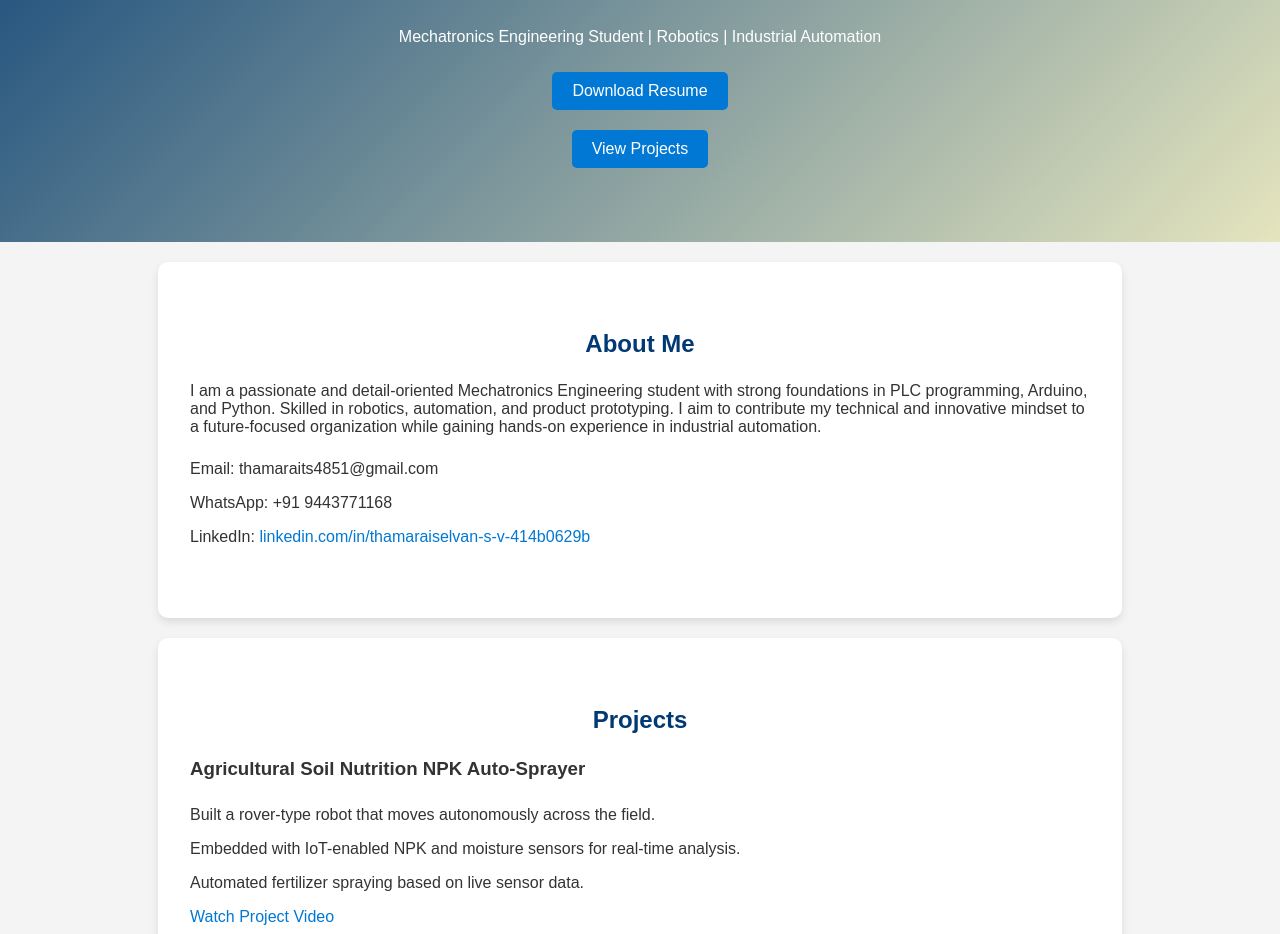
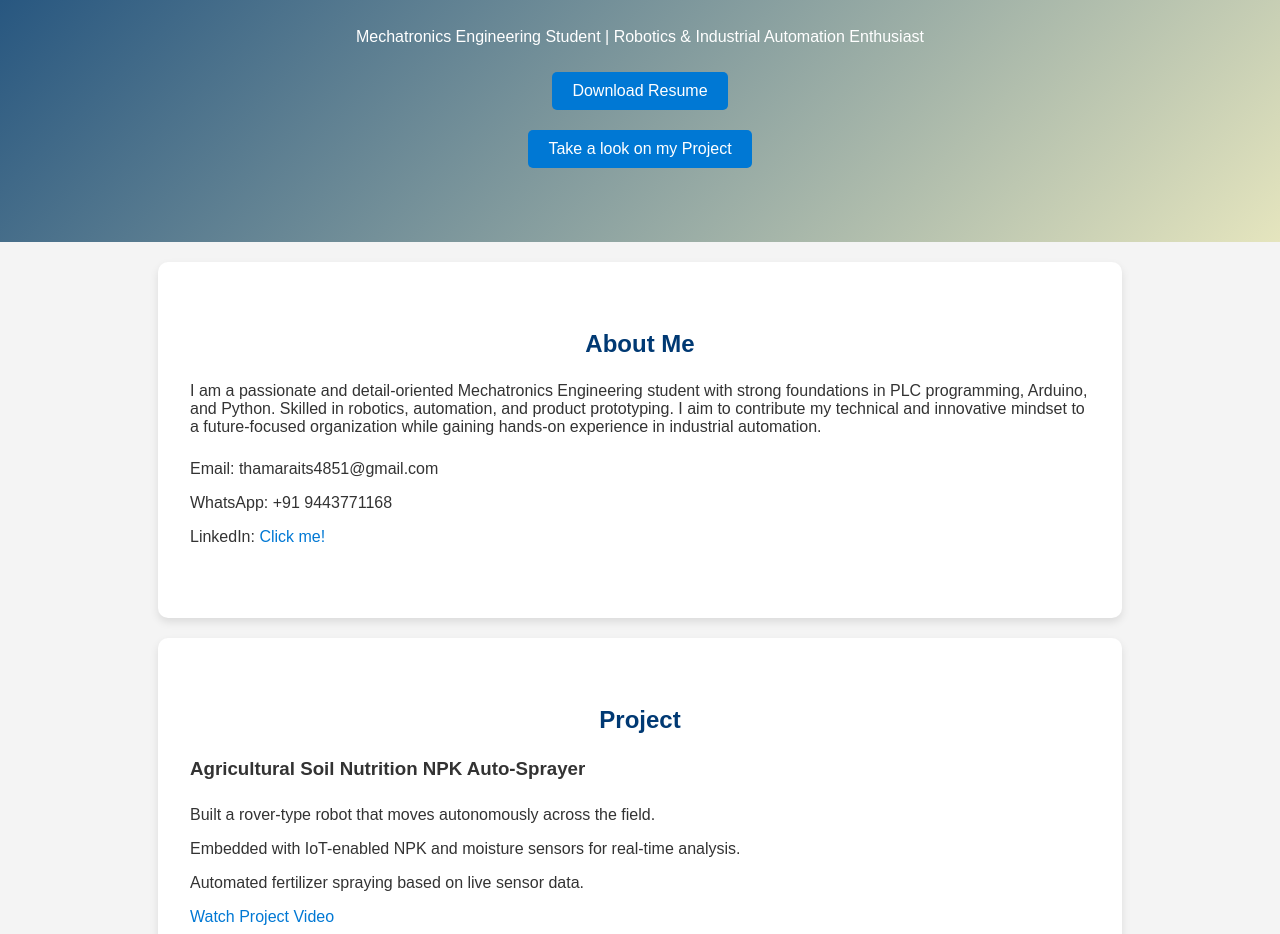
Before and after one commit to tamilan12th/myportfolio1, a plain HTML site: page index.html in a window 1280 px wide. Shown: the part 320-1254 px from the top of the page. Drawn offline with Linux system fonts and the light colour scheme.

Commit message:
Update index.html

```diff
--- a/index.html
+++ b/index.html
@@ -11,9 +11,9 @@
     <div class="hero">
       <img src="https://i.ibb.co/RpXtHqZD/Profile.jpg" alt="Thamaraiselvan" class="profile-pic animated" />
       <h1>Thamaraiselvan S V</h1>
-      <p>Mechatronics Engineering Student | Robotics | Industrial Automation</p>
-      <a href="Thamaraiselvan_Mechatronics engineer.pdf" class="btn" download>Download Resume</a>
-      <a href="#projects" class="btn">View Projects</a>
+      <p>Mechatronics Engineering Student | Robotics & Industrial Automation Enthusiast</p>
+      <a href="https://drive.google.com/file/d/1Vp0EqkCMyARVOx1Ezjl7OHnBD0jj2MpN/view?usp=sharing" class="btn" download>Download Resume</a>
+      <a href="#projects" class="btn">Take a look on my Project</a>
     </div>
   </header>
 
@@ -23,12 +23,12 @@
     <ul>
       <li>Email: thamaraits4851@gmail.com</li>
       <li>WhatsApp: +91 9443771168</li>
-      <li>LinkedIn: <a href="https://linkedin.com/in/thamaraiselvan-s-v-414b0629b" target="_blank">linkedin.com/in/thamaraiselvan-s-v-414b0629b</a></li>
+      <li>LinkedIn: <a href="https://linkedin.com/in/thamaraiselvan-s-v-414b0629b" target="_blank">Click me!</a></li>
     </ul>
   </section>
 
-  <section id="projects">
-    <h2>Projects</h2>
+  <section id="project">
+    <h2>Project</h2>
     <h3>Agricultural Soil Nutrition NPK Auto-Sprayer</h3>
     <ul>
       <li>Built a rover-type robot that moves autonomously across the field.</li>
```
